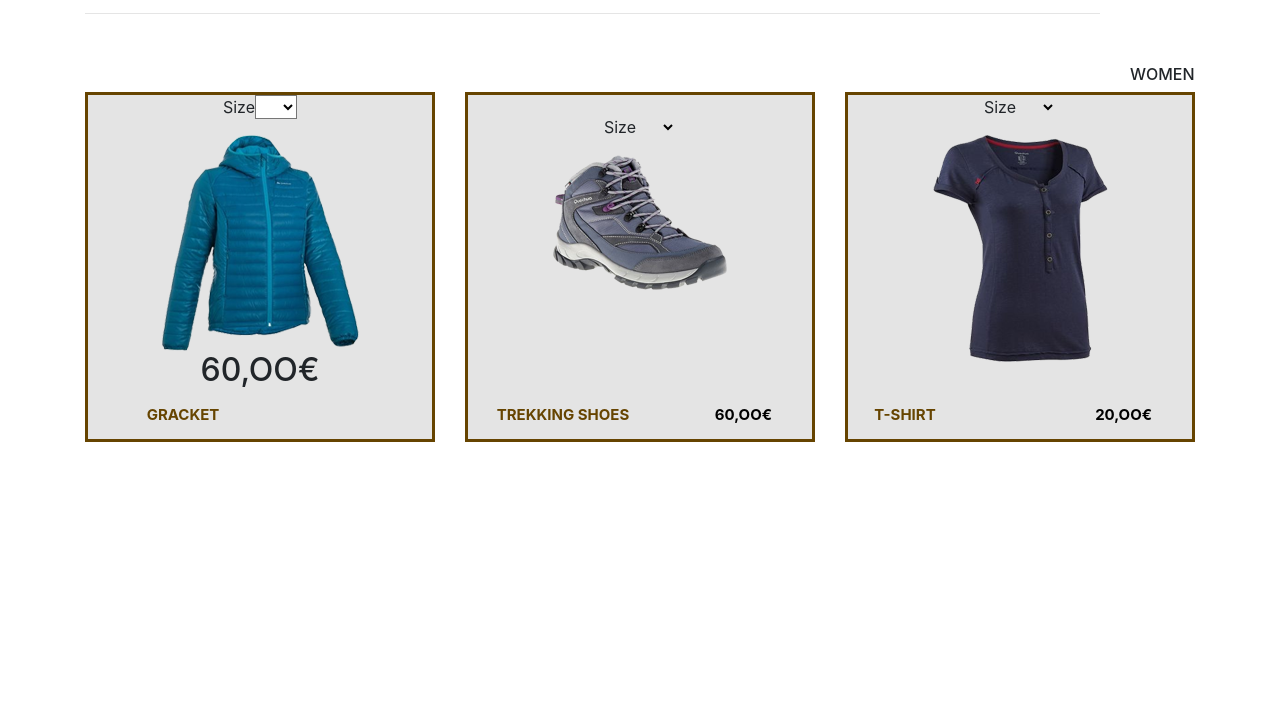
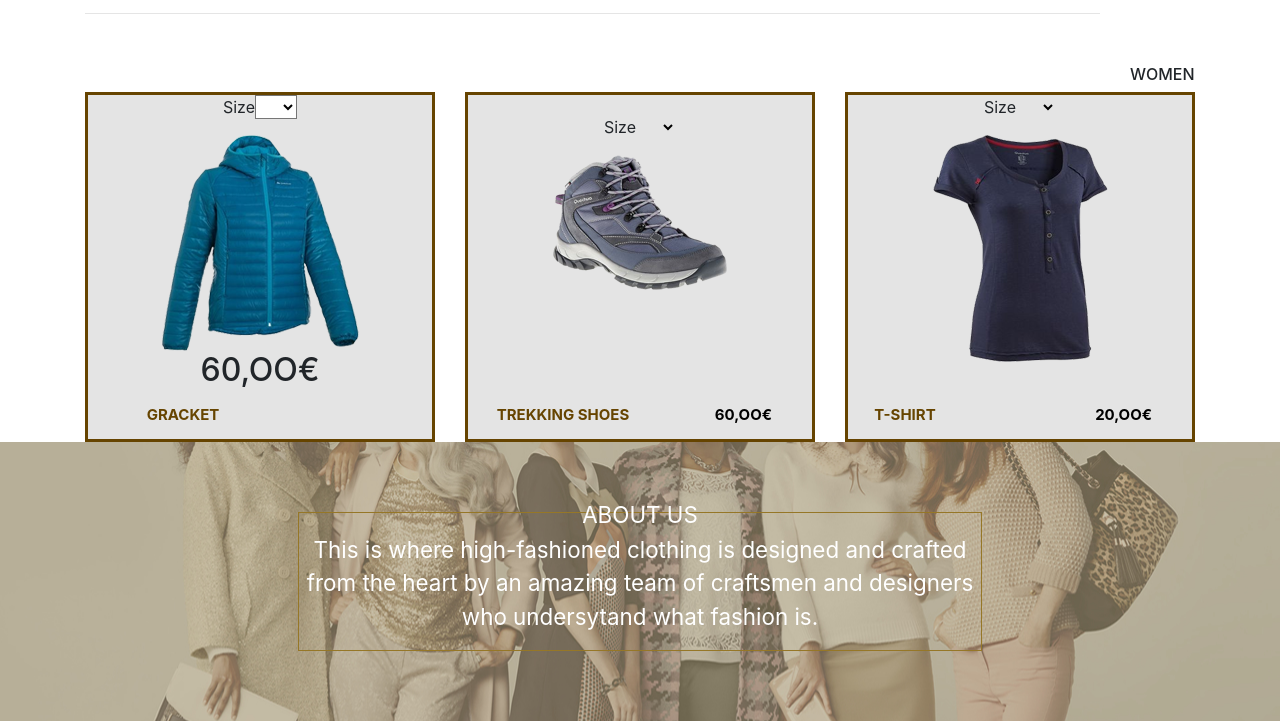
Before and after one commit to allanlimo02/yolomy, a plain HTML site: page index.html in a window 1280 px wide. Shown: the part 1320-2041 px from the top of the page. Before the commit the page ends 1762 px from the top, so only its background shows below. Drawn offline with Linux system fonts and the light colour scheme.

Commit message:
Added about us section

```diff
--- a/index.html
+++ b/index.html
@@ -176,6 +176,15 @@
         </div>
     </div>
 </div>
+<!--ABOUT US-->
+<div class="section">
+    <div class="about-section">
+      <div class="about">
+        <p>ABOUT US </p> <p>This is where high-fashioned clothing is designed and crafted from the heart by an amazing team of craftsmen and designers who undersytand what fashion is.</p>
+      </div>
+    </div>
+</div>
+
 
 </body>
 
--- a/style.css
+++ b/style.css
@@ -285,3 +285,23 @@ body{
 select{
     background: white;
   }
+
+  /* Anout us section */
+  .about-section {
+    background-image:url(assets/backgrounds/about.jpg);
+    padding: 70px;
+  }
+  .about{
+    border-style: solid;
+    border-width: 1px;
+    margin: 0 20%;
+    font-size: 140%;
+    border-color: #967727;
+    background: transparent;
+    color: white;
+  }
+  .about p{
+      position: relative;
+      margin-top: -15px;
+      text-align: center;
+  }
```
Lines whose indentation alone changed are shown as unchanged.
